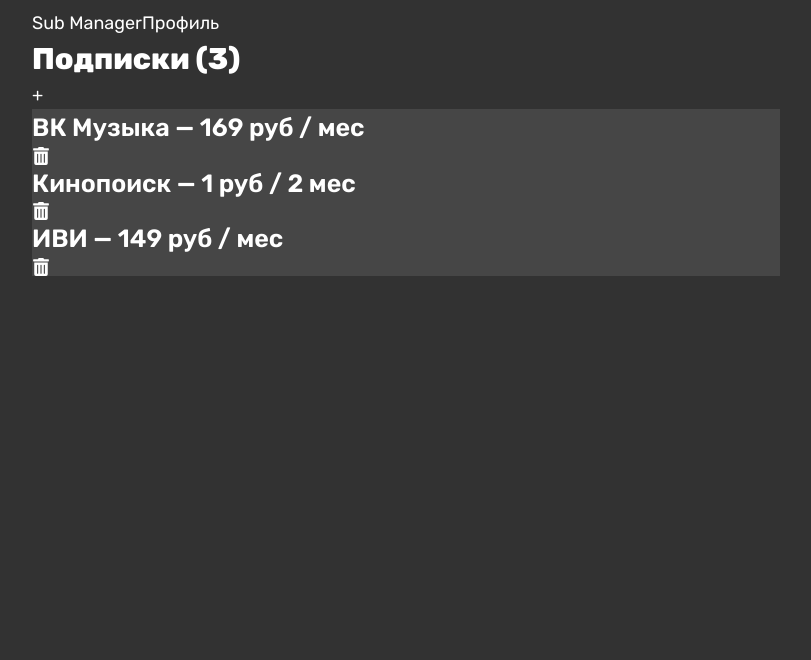
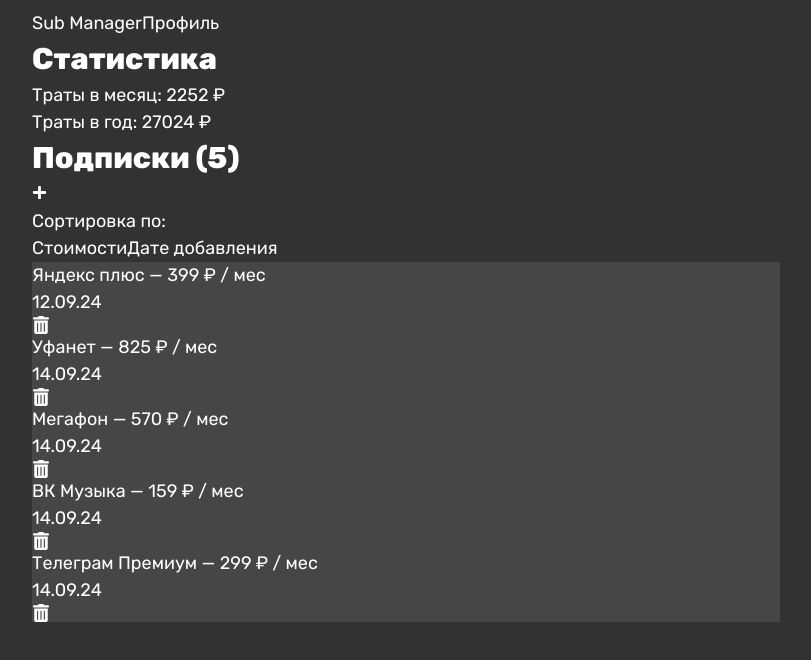
Before and after one commit to redly31/sub-manager, a React (Vite) app: page / in a window 1280 px wide. Shown: the top 660 px of the page, without its empty margins (234-1045 px from the left). Built offline with nearby package versions, Linux system fonts and the light colour scheme; data requests are answered from the project's data file.

Commit message:
feat: sorting

```diff
--- a/db.json
+++ b/db.json
@@ -1,28 +1,44 @@
 {
   "subs": [
     {
-      "name": "ВК Музыка",
-      "icon": "https://avatars.mds.yandex.net/i?id=69fe99298a0de82f40eb8521ba3b6ca008097064-4078520-images-thumbs&n=13",
-      "cost": 169,
+      "id": "1vbkQwtJ0KTvUh6xly3p6",
+      "name": "Уфанет",
+      "cost": 825,
       "period": 1,
-      "id": "1",
-      "created_at": 1726151009256
+      "icon": "",
+      "created_at": 1726288496930
     },
     {
-      "name": "Кинопоиск",
-      "icon": "https://upload.wikimedia.org/wikipedia/commons/c/ce/КиноПоиск.jpg",
-      "cost": 1,
-      "period": 2,
-      "id": "2",
-      "created_at": 1726151000132
+      "id": "oRX3eykdg0EpXhXa0pKni",
+      "name": "Мегафон",
+      "cost": 570,
+      "period": 1,
+      "icon": "",
+      "created_at": 1726288551472
     },
     {
-      "id": "p8fP4FdIK6hrW5eLWoTKD",
-      "name": "ИВИ",
-      "cost": 149,
+      "id": "OvJHmr0-FgiCqAo9u-n3w",
+      "name": "ВК Музыка",
+      "cost": 159,
       "period": 1,
-      "icon": "https://sun6-22.userapi.com/s/v1/ig2/SQmDWJ4s4Gou0Xg6xlRHGsOBihXJl2iYLv-RPeqA4FiB5ZKt9T_3_wuVBoGQwBHStD89YC_DTnhR9b9x5EZw33jj.jpg?size=1080x1080&quality=95&crop=0,0,1080,1080&ava=1",
-      "created_at": 1726152948632
+      "icon": "",
+      "created_at": 1726288592649
+    },
+    {
+      "id": "sePAMxewVSqb1JinEFkxK",
+      "name": "Телеграм Премиум",
+      "cost": 299,
+      "period": 1,
+      "icon": "",
+      "created_at": 1726299448595
+    },
+    {
+      "id": "sePAMx5ySGhtinEFkxK",
+      "name": "Яндекс плюс",
+      "cost": 399,
+      "period": 1,
+      "icon": "",
+      "created_at": 1726130393000
     }
   ],
   "comments": [
--- a/src/components/NavBar/NavBar.tsx
+++ b/src/components/NavBar/NavBar.tsx
@@ -9,12 +9,12 @@
     <div className="flex justify-between w-full py-3 items-center">
       {isAuth
         ? publicLinks.map((link: ILink) => (
-            <NavLink key={link.name} to={link.path} className="hover:scale-95 transition-transform text-lg">
+            <NavLink key={link.name} to={link.path} className="text-lg">
               {link.name}
             </NavLink>
           ))
         : privateLinks.map((link: ILink) => (
-            <NavLink key={link.name} to={link.path} className="hover:scale-95 transition-transform text-lg">
+            <NavLink key={link.name} to={link.path} className="text-lg">
               {link.name}
             </NavLink>
           ))}
--- /dev/null
+++ b/src/components/SubBar/SubBar.tsx
@@ -0,0 +1,50 @@
+import { FaPlus } from "react-icons/fa";
+import { Link } from "react-router-dom";
+
+interface SubBarProps {
+  setSortOrder: React.Dispatch<React.SetStateAction<boolean>>;
+  setSortType: React.Dispatch<React.SetStateAction<string>>;
+  sortType: string;
+}
+
+export default function SubBar(props: SubBarProps) {
+  const {setSortOrder, setSortType, sortType} = props
+
+  const handleSortClick = (type: string) => {
+    if (sortType === type) {
+      setSortOrder(prevOrder => !prevOrder);
+    } else {
+      setSortType(type);
+      setSortOrder(true);
+    }
+  };
+
+  return (
+    <div className="flex items-start mt-2 flex-col">
+
+      <Link to="/new">
+        <button className="space-x-2 link-primary p-3">
+          <FaPlus size={15}/>
+        </button>
+      </Link>
+
+      <div className="flex space-x-2 items-center">
+        <h3>Сортировка по: </h3>
+        <button
+          className="link-primary py-2 px-5"
+          onClick={() => handleSortClick('cost')}
+        >
+          Стоимости
+        </button>
+
+        <button
+          className="link-primary py-2 px-5"
+          onClick={() => handleSortClick('created_at')}
+        >
+          Дате добавления
+        </button>
+      </div>
+
+    </div>
+  );
+}
--- /dev/null
+++ b/src/components/SubItem/SubItem.tsx
@@ -0,0 +1,29 @@
+import { FaTrashAlt } from "react-icons/fa";
+import { formatDate } from "../../hooks/useFormatDate";
+import { ISub } from "../../models/ISub";
+import { useDeleteSubMutation } from "../../store/api/subsApi";
+
+export default function SubItem(sub: ISub) {
+
+  const [deleteSub] = useDeleteSubMutation();
+
+  return (
+    <div
+      className="bg-secondary py-3 px-5 rounded-lg flex items-center justify-between"
+    >
+      <h3 className="">
+        {sub.name} &mdash; {sub.cost} ₽ /{" "}
+        {sub.period === 1 ? "мес" : `${sub.period} мес`}&nbsp;
+      </h3>
+      <div className="flex items-center space-x-2">
+        <h3>{formatDate(sub.created_at)}</h3>
+        <div
+          className="flex items-center space-x-2 link-primary p-3"
+          onClick={() => deleteSub(sub.id)}
+        >
+          <FaTrashAlt />
+        </div>
+      </div>
+    </div>
+  );
+}
--- /dev/null
+++ b/src/hooks/useFormatDate.ts
@@ -0,0 +1,7 @@
+export const formatDate = (timestamp: number) => {
+  const date = new Date(timestamp);
+  const day = String(date.getDate()).padStart(2, "0");
+  const month = String(date.getMonth() + 1).padStart(2, "0"); // Месяцы в JavaScript начинаются с 0
+  const year = String(date.getFullYear()).slice(-2);
+  return `${day}.${month}.${year}`;
+};
--- /dev/null
+++ b/src/hooks/useSort.ts
@@ -0,0 +1,18 @@
+import { useMemo } from "react";
+import { ISub } from "../models/ISub";
+
+// Хук для сортировки
+export const useSort = (subs: ISub[], sortType: string, sortOrder: boolean) => {
+  const sortedSubs = useMemo(() => {
+    if (!subs) return [];
+    if (sortType === "cost") {
+      return [...subs].sort((a, b) => sortOrder ? b.cost - a.cost : a.cost - b.cost);
+    }
+    if (sortType === "created_at") {
+      return [...subs].sort((a, b) => sortOrder ? new Date(b.created_at).getTime() - new Date(a.created_at).getTime() : new Date(a.created_at).getTime() - new Date(b.created_at).getTime());
+    }
+    return subs;
+  }, [subs, sortType, sortOrder]);
+
+  return sortedSubs;
+};
--- a/src/index.css
+++ b/src/index.css
@@ -12,10 +12,6 @@
   .button-primary {
     @apply bg-amber-600 text-white rounded-lg hover:bg-amber-800 transition-colors
   }
-}
-
-.active {
-  @apply scale-95
 }
 
 .bg-secondary {
--- a/src/pages/HomePage.tsx
+++ b/src/pages/HomePage.tsx
@@ -1,32 +1,34 @@
-import { Link } from "react-router-dom";
 import { ISub } from "../models/ISub";
-import { useDeleteSubMutation, useGetSubsQuery } from "../store/api/subsApi";
-import { FaTrashAlt } from "react-icons/fa";
+import { useGetSubsQuery } from "../store/api/subsApi";
 import Loader from "../components/Loader/Loader";
+import { useSort } from "../hooks/useSort";
+import { useState } from "react";
+import SubBar from "../components/SubBar/SubBar";
+import SubItem from "../components/SubItem/SubItem";
 
 export default function HomePage() {
+  const { data: subs = [], isLoading } = useGetSubsQuery(1);
+  const [sortType, setSortType] = useState("created_at");
+  const [sortOrder, setSortOrder] = useState<boolean>(false)
+  const sortedSubs = useSort(subs, sortType, sortOrder);
 
-  const { data: subs = [], isLoading } = useGetSubsQuery(1);
-  const [ deleteSub ] = useDeleteSubMutation()
-
-  if(isLoading) {
-    return <Loader/>
+  if (isLoading) {
+    return <Loader />;
   }
+  const totalCost = subs.reduce((acc, item) => acc + item.cost, 0);
 
   return (
     <div>
-      <h1>Подписки ({subs.length})</h1>
-      <Link to="/new"><button className="link-primary w-9 h-9 mt-3 font-semibold">+</button></Link>
-      <div className="mt-3 space-y-3">
-        {subs.map((sub: ISub) =>
-          <div key={sub.id} className="bg-secondary py-3 px-5 rounded-lg flex items-center justify-between">
-            <h2>{sub.name} &mdash; {sub.cost} руб / {sub.period === 1 ? "мес" : `${sub.period} мес`}</h2>
-            <div className="flex items-center space-x-2 link-primary p-3" onClick={() => deleteSub(sub.id)}>
-              <FaTrashAlt/>
-            </div>
-          </div>
-        )}
+      <h1>Статистика</h1>
+      <h3>Траты в месяц: {totalCost} ₽</h3>
+      <h3>Траты в год: {totalCost * 12} ₽</h3>
+      <h1 className="mt-2">Подписки ({subs.length})</h1>
+      <SubBar setSortType={setSortType} setSortOrder={setSortOrder} sortType={sortType} />
+      <div className="mt-2 space-y-3">
+        {sortedSubs?.map((sub: ISub) => (
+          <SubItem {...sub} key={sub.id} />
+        ))}
       </div>
     </div>
-  )
+  );
 }
--- a/src/pages/NewSubPage/NewSubPage.tsx
+++ b/src/pages/NewSubPage/NewSubPage.tsx
@@ -2,8 +2,16 @@
 import { nanoid } from "nanoid";
 import { ISub } from "../../models/ISub";
 import { useAddSubMutation } from "../../store/api/subsApi";
+import { inputs } from "./constants/inputs";
 
 type FormData = Omit<ISub, "id" | "created_at">;
+
+export interface Input {
+  name: keyof FormData;
+  placeholder: string;
+  required: boolean;
+  id: number;
+}
 
 export default function NewSubPage() {
   const { register, handleSubmit, reset } = useForm<FormData>();
@@ -20,25 +28,6 @@
     addSub(sub);
     reset()
   };
-
-  interface Input {
-    name: keyof FormData;
-    placeholder: string;
-    required: boolean;
-    id: number;
-  }
-
-  const inputs: Input[] = [
-    { name: "name", placeholder: "Название", required: true, id: 1 },
-    { name: "cost", placeholder: "Стоимость", required: true, id: 2 },
-    {
-      name: "period",
-      placeholder: "Период (месяц, год)",
-      required: true,
-      id: 3,
-    },
-    { name: "icon", placeholder: "Иконка подписки", required: false, id: 4 },
-  ];
 
   return (
     <div>
--- /dev/null
+++ b/src/pages/NewSubPage/constants/inputs.ts
@@ -0,0 +1,13 @@
+import { Input } from "../NewSubPage";
+
+export const inputs: Input[] = [
+    { name: "name", placeholder: "Название", required: true, id: 1 },
+    { name: "cost", placeholder: "Стоимость", required: true, id: 2 },
+    {
+      name: "period",
+      placeholder: "Период (месяц, год)",
+      required: true,
+      id: 3,
+    },
+    { name: "icon", placeholder: "Иконка подписки", required: false, id: 4 },
+];
```
